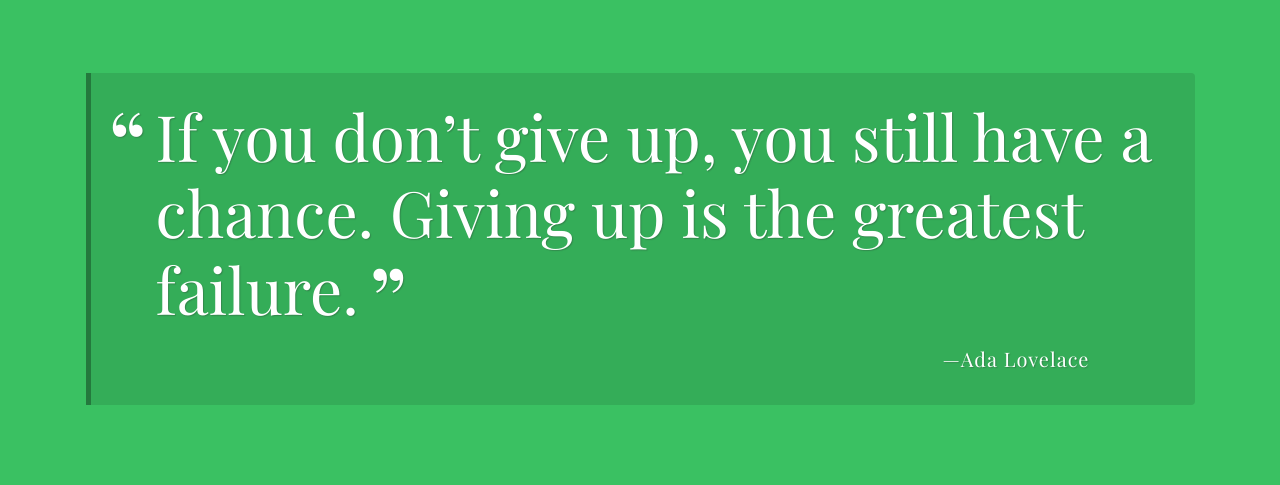
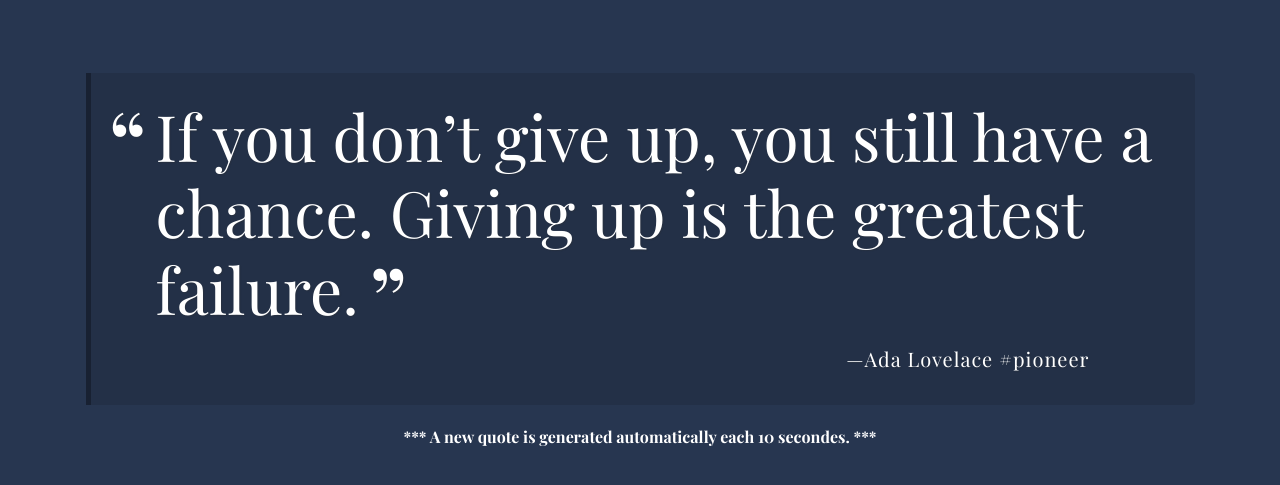
Before and after one commit to fullstackmachina/unit01_a_random_quote_generator, a plain HTML site: page index.html in a window 1280 px wide. Shown: the part 147-632 px from the top of the page. Drawn offline with nearby package versions, Linux system fonts and the light colour scheme; a web font is replaced by a local one.

Commit message:
build the extra credits

```diff
--- a/css/styles.css
+++ b/css/styles.css
@@ -3,12 +3,11 @@
  * Random Quote Generator - CSS
  */
 
- @import url('https://fonts.googleapis.com/css?family=Playfair+Display:400,400i,700,700i&display=swap');
+@import url("https://fonts.googleapis.com/css?family=Playfair+Display:400,400i,700,700i&display=swap");
 
 body {
-  background-color: rgb(58, 193, 98);
   color: white;
-  font-family: 'Playfair Display', serif;
+  font-family: "Playfair Display", serif;
   padding: 5px;
 }
 
@@ -115,6 +114,10 @@ h1 {
   font-style: normal;
 }
 
+.quote-note {
+  text-align: center;
+}
+
 @media (min-width: 768px) {
   body {
     padding: 25px;
--- a/index.html
+++ b/index.html
@@ -18,6 +18,10 @@
       <div id="quote-box" class="quote-box"></div>
     </div>
 
+    <h4 class="quote-note">
+      *** A new quote is generated automatically each 10 secondes. ***
+    </h4>
+
     <script src="js/script.js"></script>
   </body>
 </html>
--- a/js/script.js
+++ b/js/script.js
@@ -25,6 +25,7 @@ let quotes = [
     quote:
       "If you don’t give up, you still have a chance. Giving up is the greatest failure.",
     source: "Ada Lovelace",
+    tag: "pioneer",
   },
   {
     quote:
@@ -37,20 +38,23 @@ let quotes = [
     source: "Maya Angelou",
     citation: "From the book - Wouldn't Take Nothing for My Journey Now",
     year: 1993,
+    tag: "mindset",
   },
   {
     quote:
       "The most disastrous thing you can do is to think that you know everything.",
-    source: "Mattias Petter Johansson (MPJ)",
+    source: "Mattias Petter Johansson",
   },
   {
     quote:
       "The most important thing is to keep going. No matter how slow, you’re still lapping everyone who isn’t trying.",
     source: "Esther Dyson",
+    tag: "motivation, focus",
   },
   {
     quote: "Talk is cheap. Show me the code.",
     source: "Linus Torvalds",
+    tag: "programming, dev jokes",
   },
 ];
 
@@ -58,26 +62,47 @@ let quotes = [
  * getRandomQuote function: This function generates a random number
  * that will be used as an index for the quotes array.
  */
+let lastIndex = null;
 
 function getRandomQuote() {
-  let randomNumber = Math.floor(Math.random() * 8);
-  console.log(randomNumber);
+  let randomNumber = Math.floor(Math.random() * quotes.length);
 
-  let quoteIndex = quotes[randomNumber];
-  console.log(quoteIndex);
+  while (randomNumber === lastIndex) {
+    randomNumber = Math.floor(Math.random() * quotes.length);
+  }
 
-  return quoteIndex;
+  lastIndex = randomNumber;
+
+  return quotes[randomNumber];
 }
 
-/***
- * `printQuote` function
- ***/
+/* `changeBackgroundColor`:
+   This function generates random numbers to create an RGB value,
+   allowing a new background color each time a quote is printed.
+*/
+const createRandomNumber = () => Math.floor(Math.random() * 256);
+
+function changeBackgroundColor() {
+  const colorNumber = [
+    createRandomNumber(),
+    createRandomNumber(),
+    createRandomNumber(),
+  ];
+  const colorCode = `rgb(${colorNumber[0]}, ${colorNumber[1]}, ${colorNumber[2]})`;
+  document.body.style.backgroundColor = colorCode;
+}
+
+/**
+ * `printQuote` function: This function updates the UI to display the quote,
+ * its source, and the citation and year if they exist.
+ */
 
 function printQuote() {
   let quoteToShow = getRandomQuote();
   let html = `
     <p class="quote">${quoteToShow.quote}</p>
     <p class="source">${quoteToShow.source}
+
 
   `;
 
@@ -88,12 +113,19 @@ function printQuote() {
     html += `<span class="year">${quoteToShow.year}</span>`;
   }
 
+  if (quoteToShow.tag) {
+    html += `<span class="tag"> #${quoteToShow.tag} </span>`;
+  }
+
   html += `</p>`;
 
   document.getElementById("quote-box").innerHTML = html;
+  changeBackgroundColor();
 }
 
 printQuote();
+
+setInterval(printQuote, 10000);
 
 /***
  * click event listener for the print quote button
```
